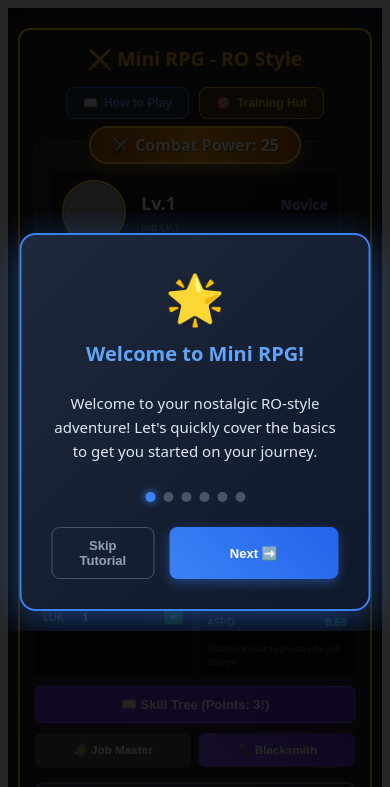
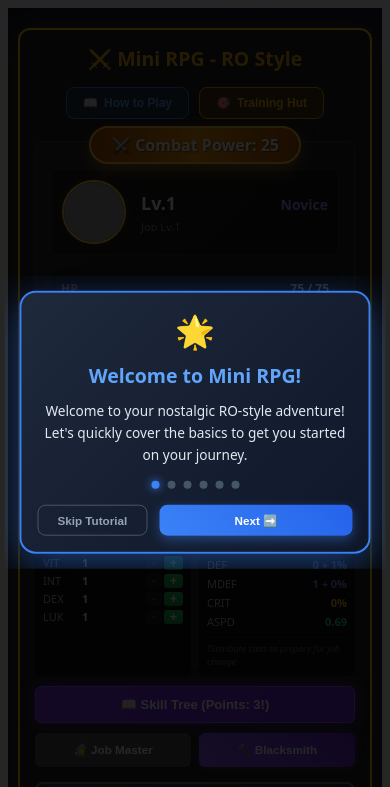
Before and after one commit to alphakey-marketing/react-learning, a React (Vite) app: page / in a window 390 px wide. Shown: the top 787 px of the page. Built offline with nearby package versions, Linux system fonts and the light colour scheme; grey boxes are pictures that could not be loaded.

Commit message:
fix: make tutorial overlay responsive on mobile screens

```diff
--- a/src/components/TutorialOverlay.tsx
+++ b/src/components/TutorialOverlay.tsx
@@ -75,10 +75,13 @@ const steps: TutorialStep[] = [
 export function TutorialOverlay({ onClose }: { onClose: () => void }) {
   const [currentStep, setCurrentStep] = useState(0);
   const [highlightRect, setHighlightRect] = useState<DOMRect | null>(null);
+  const [isMobile, setIsMobile] = useState(false);
 
   const step = steps[currentStep];
 
   const updateHighlight = () => {
+    setIsMobile(window.innerWidth < 768);
+
     if (step.highlightSelector) {
       const element = document.querySelector(step.highlightSelector) as HTMLElement;
       if (element) {
@@ -119,7 +122,9 @@ export function TutorialOverlay({ onClose }: { onClose: () => void }) {
   };
 
   const getBoxPosition = (): React.CSSProperties => {
-    if (!highlightRect || step.position === 'center') {
+    // Force center position on mobile devices because directional positioning
+    // breaks when UI elements stack vertically, causing overflow or off-screen bugs.
+    if (!highlightRect || step.position === 'center' || isMobile) {
       return {
         top: '50%',
         left: '50%',
@@ -129,7 +134,7 @@ export function TutorialOverlay({ onClose }: { onClose: () => void }) {
 
     const padding = 20;
     const boxWidth = 380;
-    const boxHeight = 450; // Increased to accommodate longer content
+    const boxHeight = 450;
 
     switch (step.position) {
       case 'right': {
@@ -284,8 +289,8 @@ export function TutorialOverlay({ onClose }: { onClose: () => void }) {
         )}
       </svg>
 
-      {/* Pulsing arrows */}
-      {highlightRect && (
+      {/* Pulsing arrows - Hide on mobile since the box is centered */}
+      {highlightRect && !isMobile && (
         <>
           {step.position === 'right' && highlightRect.right + 80 < window.innerWidth && (
             <div style={{
@@ -334,32 +339,42 @@ export function TutorialOverlay({ onClose }: { onClose: () => void }) {
         position: "fixed",
         ...getBoxPosition(),
         zIndex: 10003,
-        padding: "20px",
-        maxWidth: step.position === 'center' ? "500px" : "380px",
-        width: step.position === 'center' ? "90%" : "auto",
-        maxHeight: "90vh", // Prevent overflow on short screens
-        overflow: "auto", // Enable scrolling if needed
+        padding: "15px",
+        maxWidth: step.position === 'center' || isMobile ? "500px" : "380px",
+        width: "90%", // Always use 90% width to prevent overflow
+        maxHeight: "90vh",
+        overflow: "auto",
       }}>
         <div style={{
           background: "linear-gradient(135deg, #1e293b 0%, #0f172a 100%)",
           border: "2px solid #3b82f6",
           borderRadius: "16px",
-          padding: "30px",
+          padding: "clamp(15px, 4vw, 30px)", // Responsive padding
           color: "white",
           boxShadow: "0 10px 40px rgba(59, 130, 246, 0.5)",
           animation: "popupFadeIn 0.3s ease-out",
         }}>
-          <div style={{ fontSize: "48px", textAlign: "center", marginBottom: "10px" }}>
+          <div style={{
+            fontSize: "clamp(32px, 8vw, 48px)", // Responsive icon
+            textAlign: "center",
+            marginBottom: "10px"
+          }}>
             {step.icon}
           </div>
-          <h2 style={{ textAlign: "center", color: "#60a5fa", marginTop: 0, marginBottom: "20px", fontSize: "20px" }}>
+          <h2 style={{
+            textAlign: "center",
+            color: "#60a5fa",
+            marginTop: 0,
+            marginBottom: "clamp(10px, 3vw, 20px)",
+            fontSize: "clamp(18px, 5vw, 20px)" // Responsive title
+          }}>
             {step.title}
           </h2>
           <div style={{
-            fontSize: "15px",
+            fontSize: "clamp(13px, 3.5vw, 15px)", // Responsive description text
             lineHeight: "1.6",
             color: "#e2e8f0",
-            minHeight: "80px", // Reduced from 100px
+            minHeight: "60px",
             textAlign: "center",
             display: "flex",
             flexDirection: "column",
@@ -369,10 +384,12 @@ export function TutorialOverlay({ onClose }: { onClose: () => void }) {
           </div>
 
           {/* Progress Dots */}
-          <div style={{ display: "flex", justifyContent: "center", gap: "8px", margin: "25px 0" }}>
+          <div style={{ display: "flex", justifyContent: "center", gap: "8px", margin: "clamp(15px, 4vw, 25px) 0" }}>
             {steps.map((_, idx) => (
               <div key={idx} style={{
-                width: "10px", height: "10px", borderRadius: "50%",
+                width: "clamp(8px, 2vw, 10px)",
+                height: "clamp(8px, 2vw, 10px)",
+                borderRadius: "50%",
                 background: idx === currentStep ? "#3b82f6" : "#475569",
                 transition: "background 0.3s",
                 boxShadow: idx === currentStep ? "0 0 8px #3b82f6" : "none"
@@ -381,18 +398,23 @@ export function TutorialOverlay({ onClose }: { onClose: () => void }) {
           </div>
 
           {/* Buttons */}
-          <div style={{ display: "flex", justifyContent: "space-between", gap: "15px", marginTop: "20px" }}>
+          <div style={{
+            display: "flex",
+            justifyContent: "space-between",
+            gap: "clamp(10px, 3vw, 15px)",
+            marginTop: "15px"
+          }}>
             <button
               onClick={handleClose}
               style={{
-                padding: "10px 16px",
+                padding: "clamp(8px, 2vw, 10px) clamp(10px, 3vw, 16px)",
                 background: "transparent",
                 color: "#94a3b8",
                 border: "1px solid #475569",
                 borderRadius: "8px",
                 cursor: "pointer",
                 fontWeight: "bold",
-                fontSize: "13px",
+                fontSize: "clamp(11px, 3vw, 13px)",
                 flex: 1,
                 transition: "all 0.2s",
                 pointerEvents: "auto",
@@ -405,14 +427,14 @@ export function TutorialOverlay({ onClose }: { onClose: () => void }) {
             <button
               onClick={handleNext}
               style={{
-                padding: "10px 16px",
+                padding: "clamp(8px, 2vw, 10px) clamp(10px, 3vw, 16px)",
                 background: "linear-gradient(45deg, #3b82f6, #2563eb)",
                 color: "white",
                 border: "none",
                 borderRadius: "8px",
                 cursor: "pointer",
                 fontWeight: "bold",
-                fontSize: "13px",
+                fontSize: "clamp(11px, 3vw, 13px)",
                 flex: 2,
                 boxShadow: "0 4px 12px rgba(59, 130, 246, 0.4)",
                 transition: "transform 0.1s",
```
